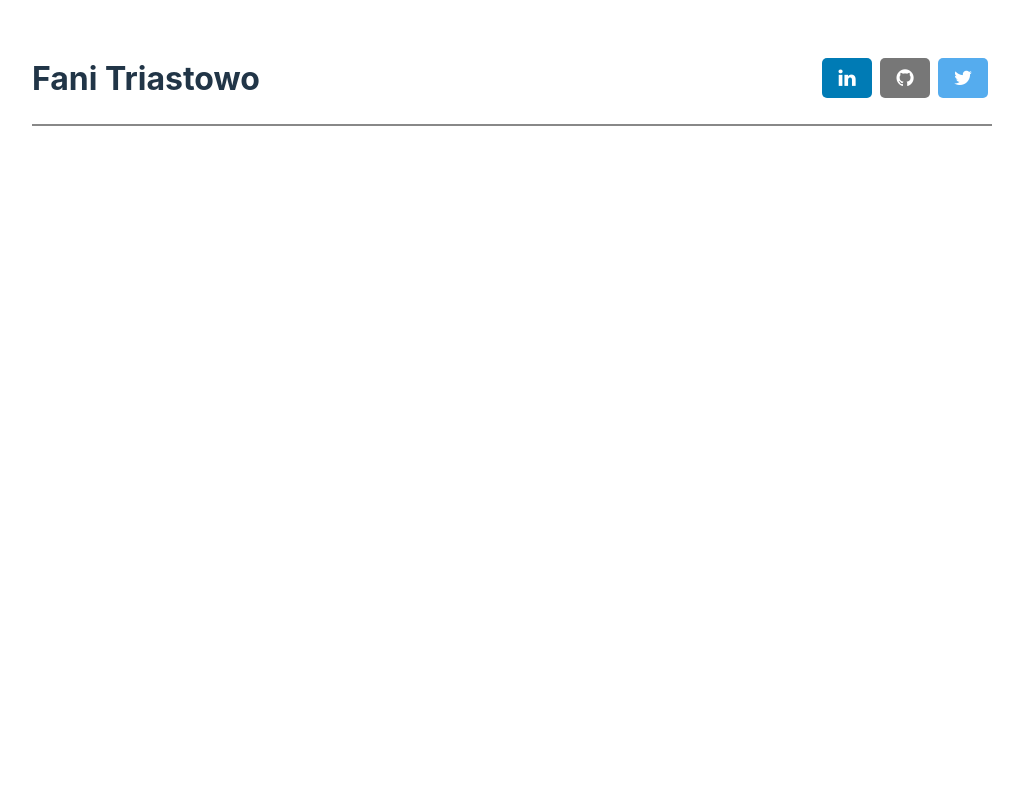
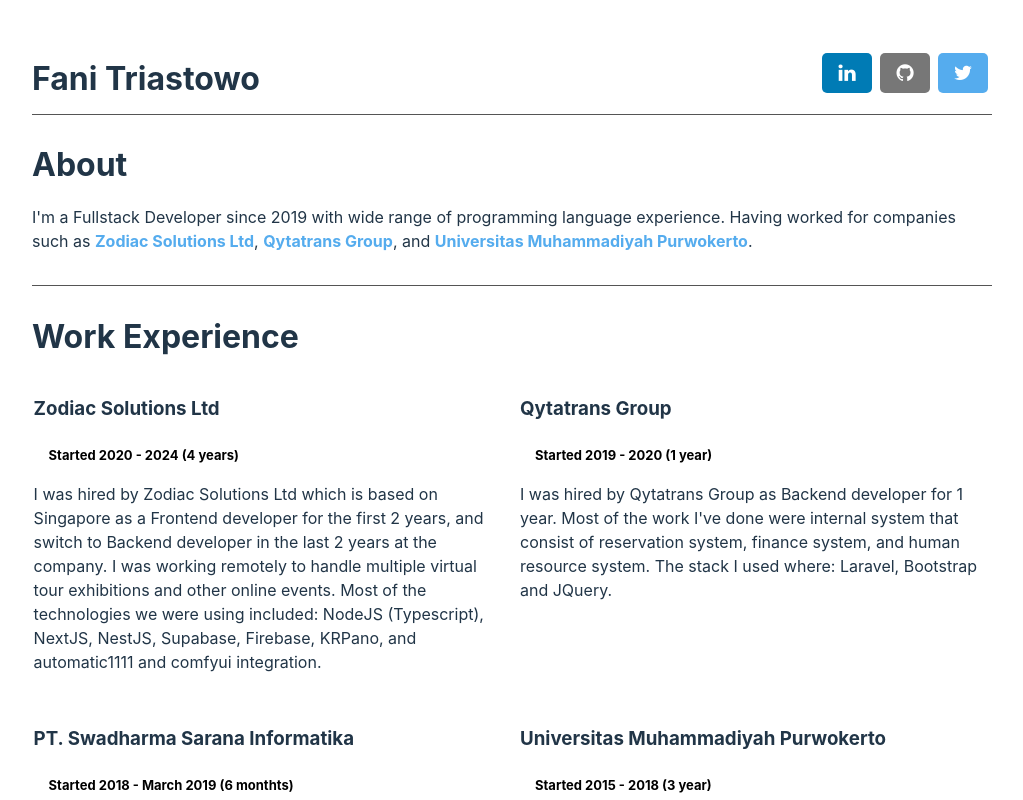
Before and after one commit to fanitriastowo/fanitriastowo.my.id, a React (Vite) app: page / in a window 1280 px wide. Shown: the top 800 px of the page, without its empty margins (128-1151 px from the left). Built offline with nearby package versions, Linux system fonts and the light colour scheme.

Commit message:
infra: added about and work experience

```diff
--- a/src/App.tsx
+++ b/src/App.tsx
@@ -1,9 +1,13 @@
+import About from "./components/About"
 import Header from "./components/Header"
+import WorkExperience from "./components/WorkExperience"
 
 function App() {
   return (
     <>
       <Header />
+      <About />
+      <WorkExperience />
     </>
   )
 }
--- /dev/null
+++ b/src/components/About/index.tsx
@@ -0,0 +1,14 @@
+import "./style.css"
+
+export default function About() {
+  return (
+    <div className="about">
+      <h2 className="text-2lg">About</h2>
+      <p>
+        I'm a Fullstack Developer since 2019 with wide range of programming language experience.
+        Having worked for companies such as <span>Zodiac Solutions Ltd</span>, <span>Qytatrans Group</span>,
+        and <span>Universitas Muhammadiyah Purwokerto</span>.
+      </p>
+    </div>
+  )
+}
--- /dev/null
+++ b/src/components/About/style.css
@@ -0,0 +1,10 @@
+.about {
+  padding-bottom: 1rem;
+  border-bottom: 1px solid #555;
+  line-height: 1.5;
+}
+
+span {
+  color: #55ACEE;
+  font-weight: bold;
+}
--- a/src/components/Header/index.tsx
+++ b/src/components/Header/index.tsx
@@ -1,4 +1,4 @@
-import "./index.css"
+import "./style.css"
 
 export default function Header() {
   return (
--- a/src/components/Header/index.css
+++ b/src/components/Header/style.css
@@ -1,18 +1,14 @@
 .header {
   display: flex;
   align-items: center;
-  border-bottom: 2px solid #888;
-}
-
-h2.text-2lg {
-  font-size: 2rem;
+  border-bottom: 1px solid #555;
 }
 
 .social-media {
   margin-left: auto;
 }
 
-.social-media a{
+.social-media a {
   margin: 0 4px;
 }
 
--- /dev/null
+++ b/src/components/WorkExperience/index.tsx
@@ -0,0 +1,32 @@
+import "./style.css"
+
+export default function WorkExperience() {
+  return (
+    <div className="work-experience">
+      <h2 className="text-2lg">Work Experience</h2>
+
+      <div className="jobs">
+        <div className="job">
+          <h3>Zodiac Solutions Ltd</h3>
+          <div className="experience-badge">Started 2020 - 2024 (4 years)</div>
+          <p>I was hired by Zodiac Solutions Ltd which is based on Singapore as a Frontend developer for the first 2 years, and switch to Backend developer in the last 2 years at the company. I was working remotely to handle multiple virtual tour exhibitions and other online events. Most of the technologies we were using included: NodeJS (Typescript), NextJS, NestJS, Supabase, Firebase, KRPano, and automatic1111 and comfyui integration.</p>
+        </div>
+        <div className="job">
+          <h3>Qytatrans Group</h3>
+          <div className="experience-badge">Started 2019 - 2020 (1 year)</div>
+          <p>I was hired by Qytatrans Group as Backend developer for 1 year. Most of the work I've done were internal system that consist of reservation system, finance system, and human resource system. The stack I used where: Laravel, Bootstrap and JQuery.</p>
+        </div>
+        <div className="job">
+          <h3>PT. Swadharma Sarana Informatika</h3>
+          <div className="experience-badge">Started 2018 - March 2019 (6 monthts)</div>
+          <p>I was hired to handle maintanance and repairing ATM machine. We worked as a team reponsible to make sure 99.999% uptime of all ATM machines we were responsible to. </p>
+        </div>
+        <div className="job">
+          <h3>Universitas Muhammadiyah Purwokerto</h3>
+          <div className="experience-badge">Started 2015 - 2018 (3 year)</div>
+          <p>This is the first career I have after graduation. I was hired at my own university 1 month before graduation. I worked as IT support and switch to programmer at the time to handle multiple internal system. Mostly academic system, new enrollment student system and human resource system. The stack consist of PHP, MySQL, Bootstrap, and JQuery</p>
+        </div>
+      </div>
+    </div>
+  )
+}
--- /dev/null
+++ b/src/components/WorkExperience/style.css
@@ -0,0 +1,27 @@
+.work-experience {
+  padding-bottom: 1rem;
+  border-bottom: 1px solid #555;
+  line-height: 1.5;
+}
+
+.jobs {
+  display: flex;
+  flex-direction: row;
+  flex-wrap: wrap;
+  gap: 1rem;
+  justify-content: center;
+}
+
+.job {
+  flex: 0 0 49%;
+}
+
+.experience-badge {
+  background-color: rgb(255, 255, 255, 1);
+  padding: 5px 15px;
+  font-size: 13px;
+  display: inline;
+  color: black;
+  border-radius: 10px;
+  font-weight: bold;
+}
--- a/src/main.css
+++ b/src/main.css
@@ -28,6 +28,13 @@ body {
 h1 {
   font-size: 3em;
 }
+
+h2 {
+  font-size: 2rem;
+  margin-block-end: 0;
+  margin-bottom: 1rem;
+}
+
 
 button {
   border-radius: 8px;
```
